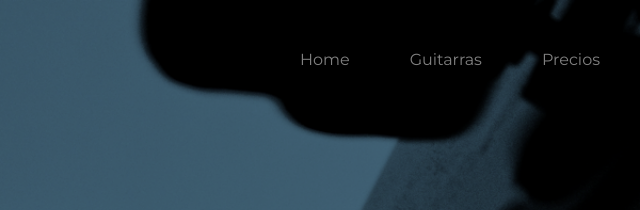
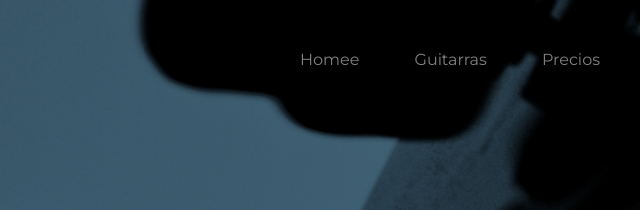
Before and after one commit to GabrielSanchez7/Invie, a plain HTML site: page index.html in a window 1280 px wide. Shown: the top 210 px of the page, 640-1280 px from the left. Drawn offline with Linux system fonts and the light colour scheme.

Commit message:
Otro cambio

```diff
--- a/index.html
+++ b/index.html
@@ -14,7 +14,7 @@
         <header class="contenedor">
             <a href="index.html"><img src="images/invie.png" alt="Logo Invie"></a>
             <nav class="menu">
-                <a href="index.html">Home</a>
+                <a href="index.html">Homee</a>
                 <a href="#guitarras">Guitarras</a>
                 <a href="precios.html">Precios</a>
             </nav>
```
